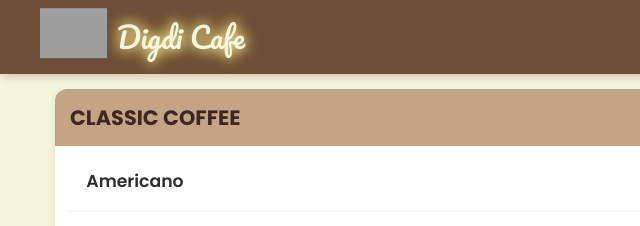
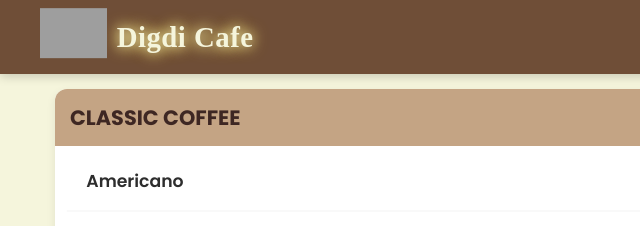
Before and after one commit to Digdi-Cafe/Menu, a plain HTML site: page index.html in a window 1280 px wide. Shown: the top 226 px of the page, 0-640 px from the left. Drawn offline with Linux system fonts and the light colour scheme; grey boxes are pictures that could not be loaded.

Commit message:
Update styles.css

```diff
--- a/styles.css
+++ b/styles.css
@@ -175,11 +175,13 @@ body.dark-mode .close-qr {
 }
 
 .logo-text {
-    font-family: 'Pacifico', cursive;
+    font-family: "Times New Roman", Times, serif;
     font-size: 1.5rem;
     color: var(--cream);
     text-shadow: 2px 2px 4px rgba(0,0,0,0.3);
     animation: glow 2s infinite alternate;
+    font-weight: bold; /* Added for better visibility */
+    letter-spacing: 0.5px; /* Added for better spacing */
 }
 
 .header-controls {
```
